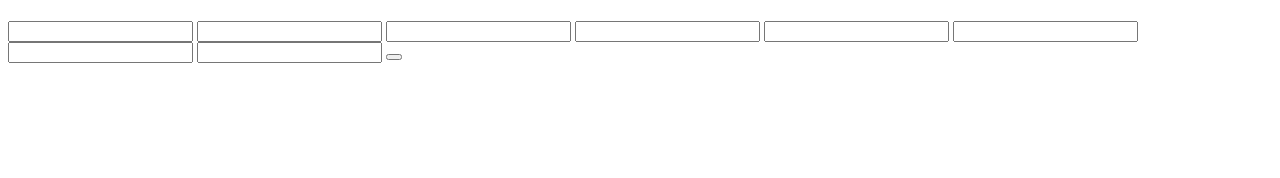
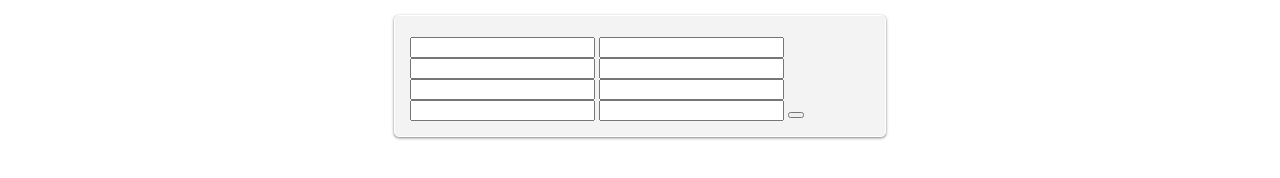
Before and after one commit to dimka99/montage, a website: page ui/register-form.reel/register-form.html in a window 1280 px wide. Drawn offline with Linux system fonts and the light colour scheme.

Commit message:
Update component ui/register-form.reel/register-form.css

```diff
--- a/ui/register-form.reel/register-form.css
+++ b/ui/register-form.reel/register-form.css
@@ -1,3 +1,3 @@
-.RegisterForm {
-
-}
+.RegisterForm {max-width:460px; margin:15px auto; padding:0px 15px 15px 15px; overflow:hidden; background: #f3f3f3; border: 1px solid #fff;
+    border-radius: 5px; box-shadow: 0 1px 3px rgba(0,0,0,0.5); -moz-box-shadow: 0 1px 3px rgba(0,0,0,0.5);
+    -webkit-box-shadow: 0 1px 3px rgba(0,0,0,0.5);}
```
